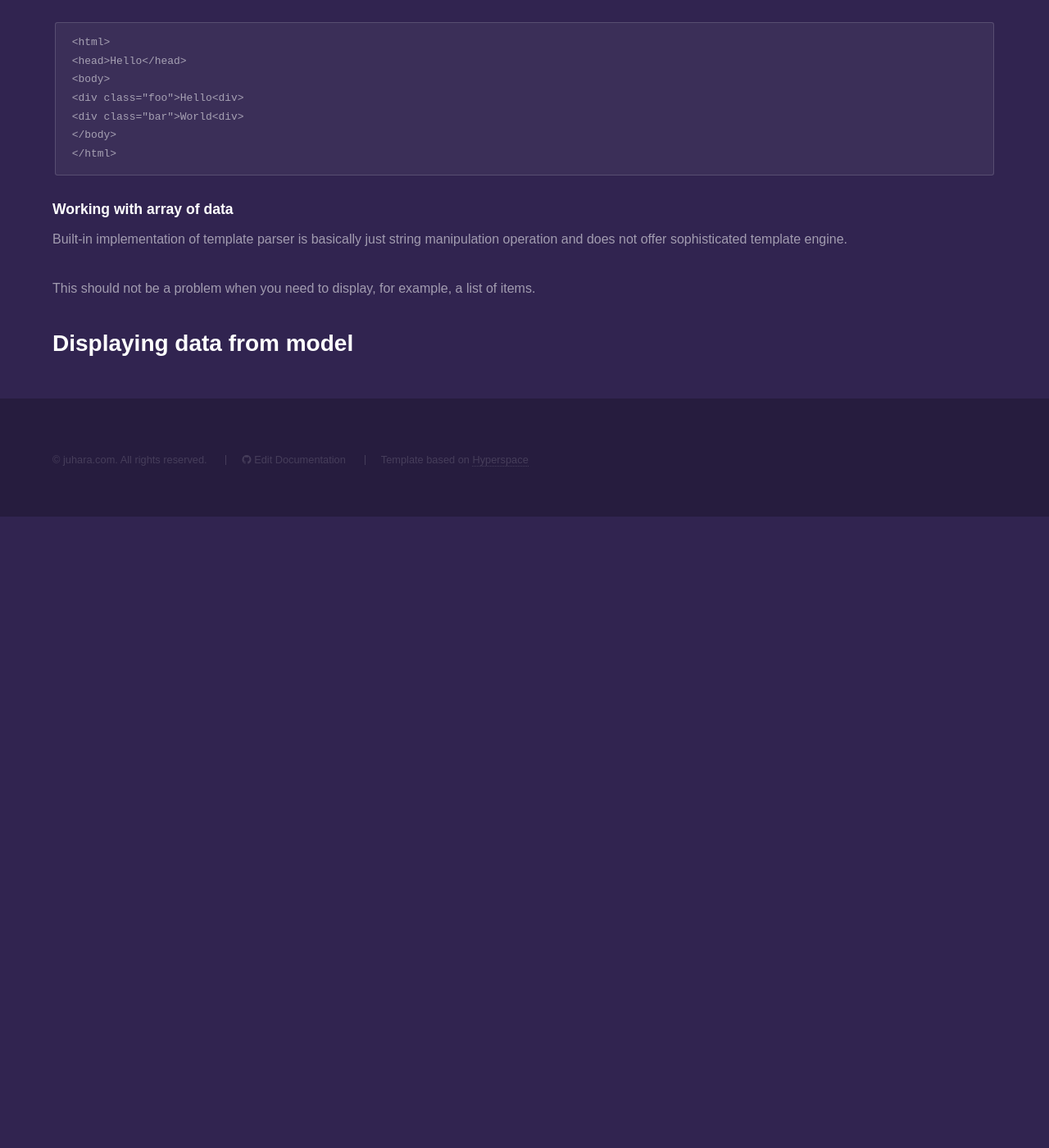
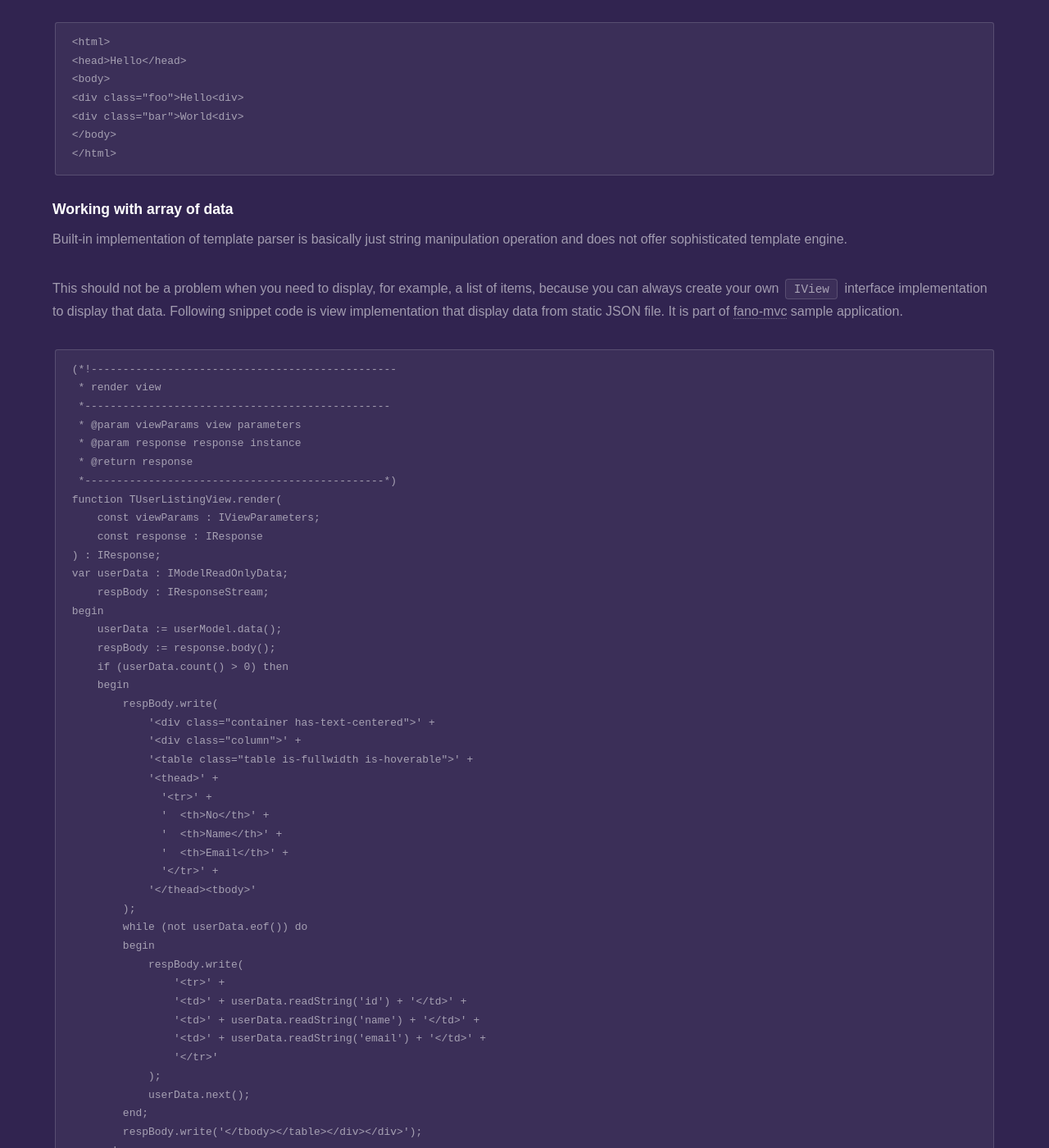
Before and after one commit to fanoframework/fanoframework.github.io, a Jekyll site: the page built from working-with-views/index.md, in a window 1280 px wide and 1400 px high, scrolled down 5859 px. Shown: the whole window at 82% size. Built offline with Jekyll 4.4.1, drawn with Linux system fonts in a browser that asks for light colours; our own code applies the rules of GitHub Pages for plain Markdown files; before the commit the page ends 6489 px from its top, so only the background shows below that; some of the changed text lies outside the part shown.

Commit message:
edit content for working with view

````diff
--- a/working-with-views/index.md
+++ b/working-with-views/index.md
@@ -255,6 +255,55 @@
 Built-in implementation of template parser is basically just string manipulation operation and does not offer sophisticated template engine.
 
 This should not be a problem when you need to display, for example, a list of
-items.
+items, because you can always create your own `IView` interface implementation
+to display that data. Following snippet code is view implementation that display data from static JSON file. It is part of [fano-mvc](https://github.com/fanoframework/fano-mvc) sample application.
+
+```
+(*!------------------------------------------------
+ * render view
+ *------------------------------------------------
+ * @param viewParams view parameters
+ * @param response response instance
+ * @return response
+ *-----------------------------------------------*)
+function TUserListingView.render(
+    const viewParams : IViewParameters;
+    const response : IResponse
+) : IResponse;
+var userData : IModelReadOnlyData;
+    respBody : IResponseStream;
+begin
+    userData := userModel.data();
+    respBody := response.body();
+    if (userData.count() > 0) then
+    begin
+        respBody.write(
+            '<div class="container has-text-centered">' +
+            '<div class="column">' +
+            '<table class="table is-fullwidth is-hoverable">' +
+            '<thead>' +
+              '<tr>' +
+              '  <th>No</th>' +
+              '  <th>Name</th>' +
+              '  <th>Email</th>' +
+              '</tr>' +
+            '</thead><tbody>'
+        );
+        while (not userData.eof()) do
+        begin
+            respBody.write(
+                '<tr>' +
+                '<td>' + userData.readString('id') + '</td>' +
+                '<td>' + userData.readString('name') + '</td>' +
+                '<td>' + userData.readString('email') + '</td>' +
+                '</tr>'
+            );
+            userData.next();
+        end;
+        respBody.write('</tbody></table></div></div>');
+    end;
+    result := response;
+end;
+```
 
 ## Displaying data from model
````
